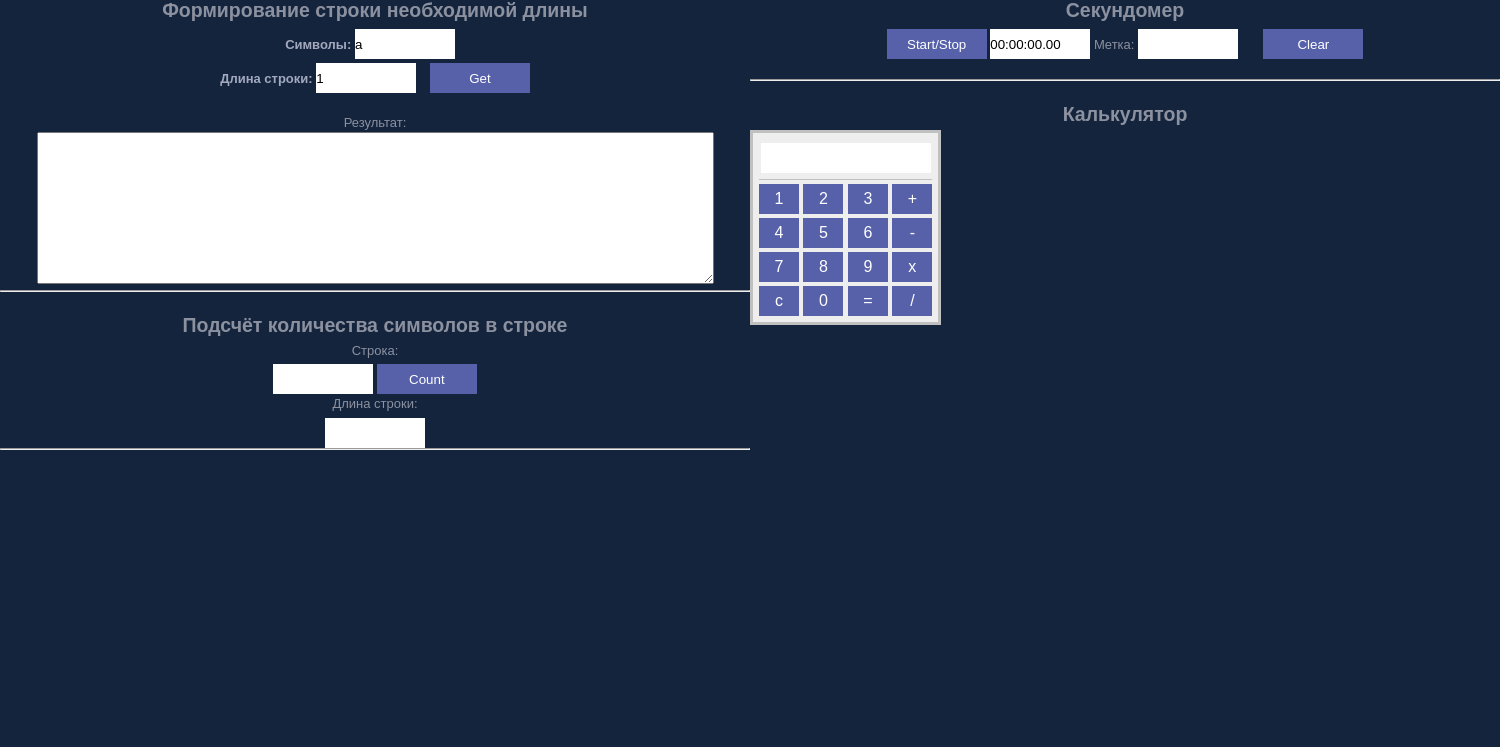
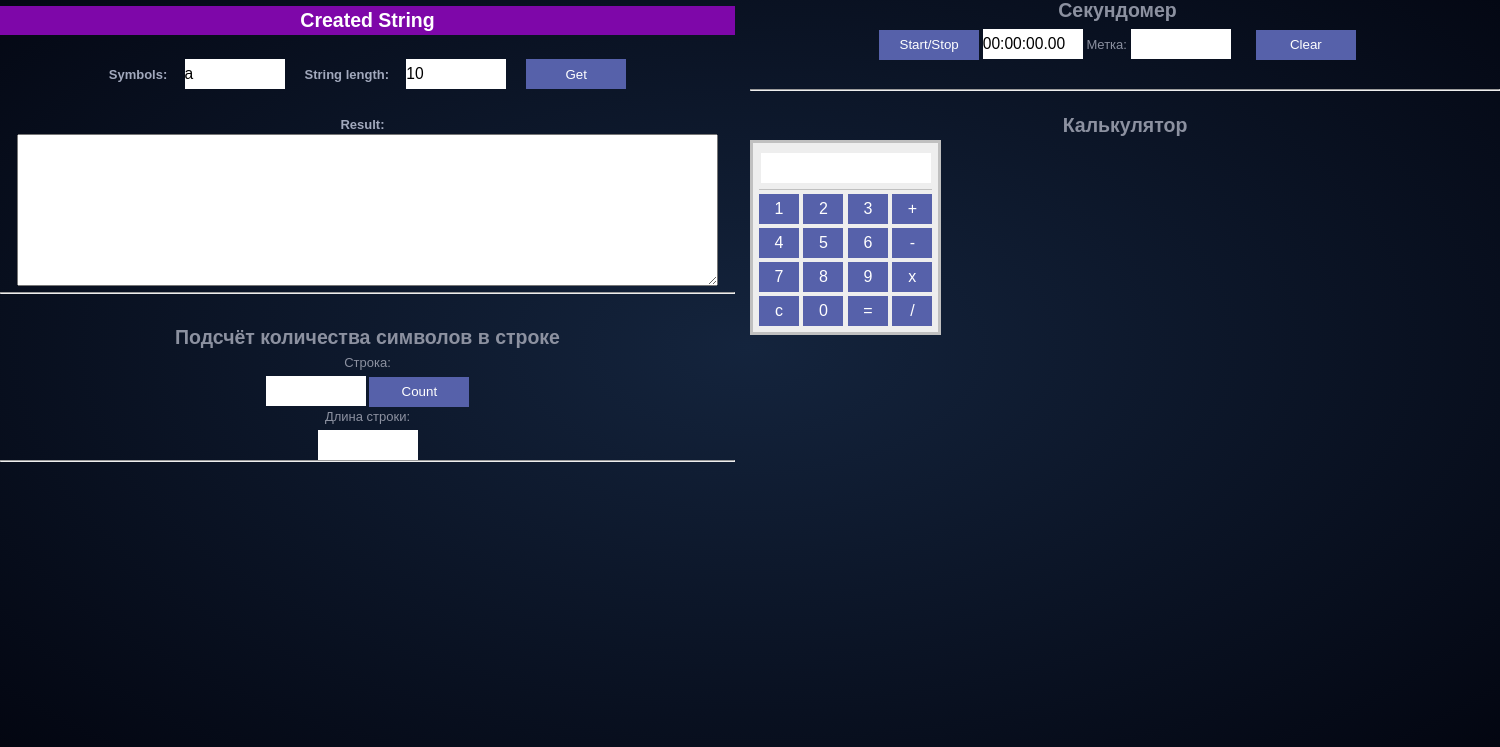
Before and after one commit to Lasicaine/FTT, an Electron app: page index.html in a window 1500 px wide. Shown: the part 53-800 px from the top of the page. Drawn offline with Linux system fonts and the light colour scheme.

Commit message:
Makeup and styles changes

```diff
--- a/css/styles.css
+++ b/css/styles.css
@@ -5,7 +5,7 @@
 
 html {
     background: #14243d;
-    /*background: radial-gradient(ellipse at center, #14243d 0%,#030611 100%);*/
+    background: radial-gradient(ellipse at center, #14243d 0%, #030611 100%);
     position: absolute;
     top: 0;
     left: 0;
@@ -18,7 +18,21 @@ body {
     color: #fff;
 }
 
-.header { background-color: #5661AA; color: #FFFFFF; text-align:center;}
+.header {
+    background-color: #5661AA;
+    color: #FFFFFF;
+    text-align: center;
+    margin-top: -10px;
+    margin-bottom: 10px;
+}
+
+.subheader {
+    background-color: #7E07A9;
+    color: #FFFFFF;
+    text-align: center;
+    margin-top: 10px;
+    margin-bottom: 20px;
+}
 
 a,
 a:visited,
@@ -39,6 +53,16 @@ a:hover {
     font-weight: bold;
     color: #A2A9BD;
     margin-right: 10px;
+}
+
+.inline-block {
+    float: left;
+    margin: 0 10px;
+}
+
+.box {
+    display: inline-block;
+    margin-bottom: 20px;
 }
 
 .content:after,
@@ -94,11 +118,13 @@ a:hover {
     border-spacing: 6px;
 }
 
-input[type="text"], input[type="number"] {
+input[type="text"],
+input[type="number"] {
     border: 1px;
     margin-top: 4px;
     width: 100px;
     height: 30px;
+    font-size: 1.2em;
 }
 
 input[type="button"] {
@@ -124,6 +150,14 @@ td.buttons {
 }
 
 textarea {
-    width: 90%;
+    width: 95%;
+    max-width: 100%;
     height: 150px;
+    font-size: 1.2em;
+    font-family: sans-serif;
 }
+
+form {
+    margin-bottom: 10px;
+    width: 98%;
+}
--- a/index.html
+++ b/index.html
@@ -5,7 +5,7 @@
     <meta charset="utf-8">
     <meta name="viewport" content="width=device-width, initial-scale=1">
     <title>Functional testing tools</title>
-    <link rel="stylesheet" href="./css/styles.css">
+    <link rel="stylesheet" href="css/styles.css">
 </head>
 
 <body>
@@ -15,15 +15,23 @@
             <h1>Functional testing tools</h1>
         </div>
         <div class="left_col">
-        <form name="lengthstr">
-            <h2>Формирование строки необходимой длины</h2>
-
-            <span>Символы: <input type="text" name="sinput" size="10" value="a"></span>
+            <form name="createdStr">
+                <h2 class="subheader">Created String</h2>
+                <div class="box">
+                    <div class="inline-block">
+                        <span>Symbols:&nbsp;</span>
+                        <input type="text" name="sinput" size="10" value="a">
+                    </div>
+                    <div class="inline-block">
+                        <span>String length:&nbsp;</span>
+                        <input type="number" min="0" max="3000" name="minput" size="10" value="10">
+                    </div>
+                    <div class="inline-block">
+                        <input type="button" value="Get" onclick="getmystr(createdStr)">
+                    </div>
+                </div>
                 <br>
-            <span>Длина строки: <input type="number" min="0" max="3000" name="minput" size="10" value="1"></span>
-            <input type="button" value="Get" onclick="getmystr(lengthstr)">
-            <br>
-            <br> Результат:
+                <span>Result:</span>
                 <br>
                 <textarea name="res" width="100%"></textarea>
                 <br>
```
Lines whose indentation alone changed are shown as unchanged.
